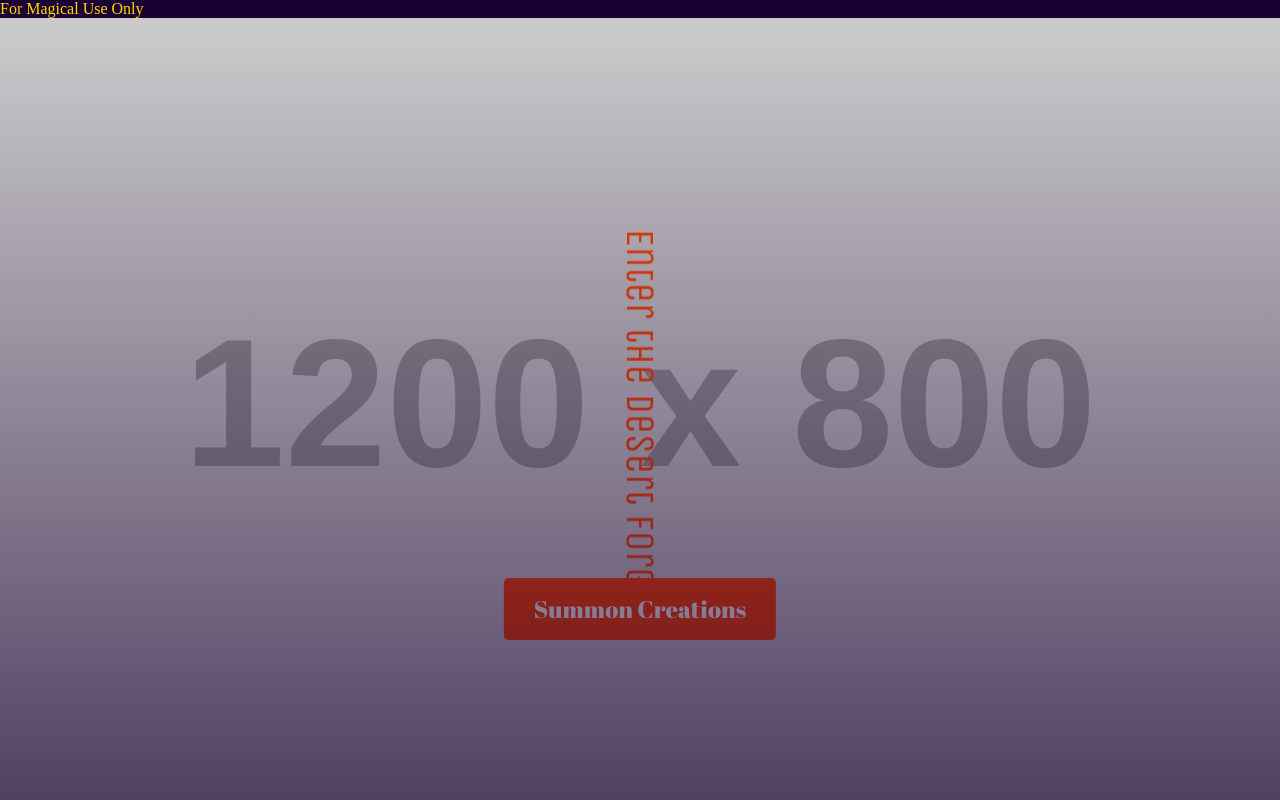
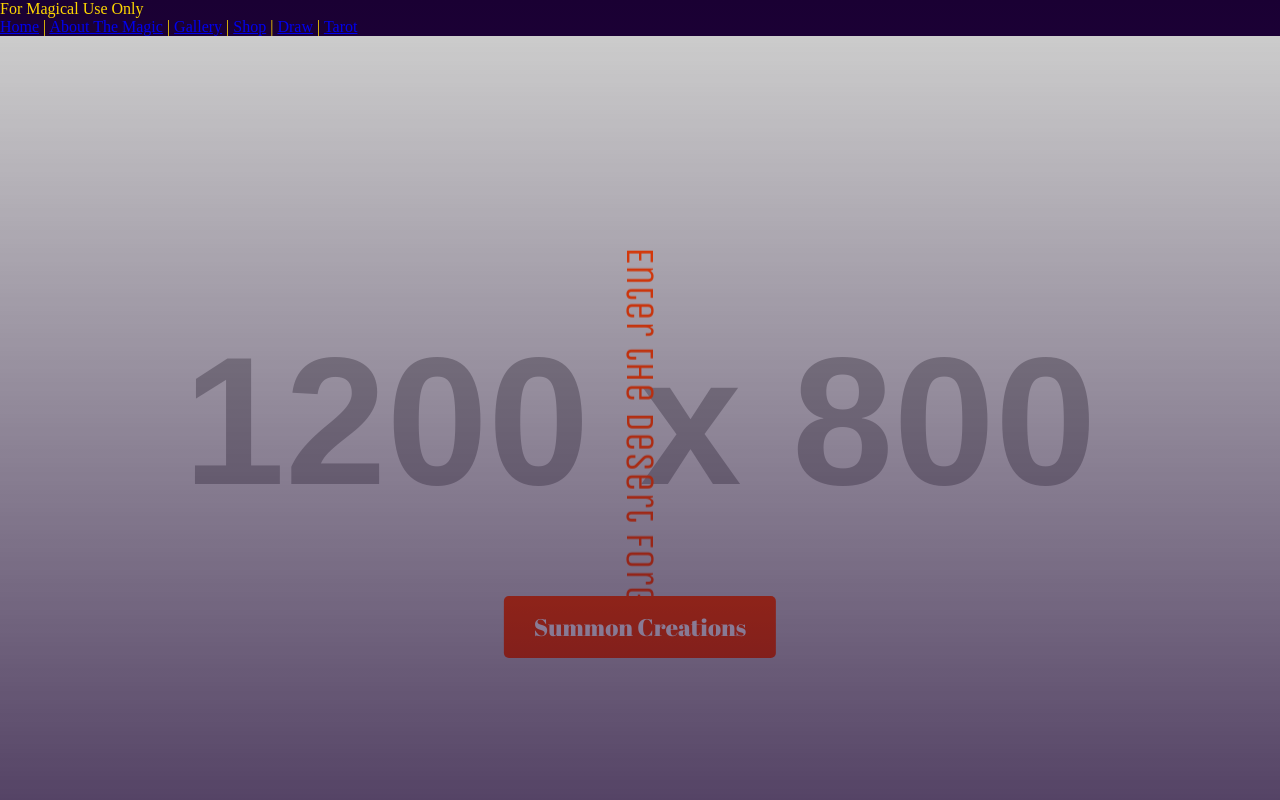
Before and after one commit to asterixnull/For-Magical-Use-Only, a plain HTML site: page magic.html in a window 1280 px wide. Shown: the top 800 px of the page. Drawn offline with nearby package versions, Linux system fonts and the light colour scheme; placeholder pictures from the web are drawn by us.

Commit message:
Update magic.html

```diff
--- a/magic.html
+++ b/magic.html
@@ -96,6 +96,9 @@
     </style>
 </head>
 <body>
+    <nav>
+        <a href="index.html">Home</a> | <a href="aboutthemagic.html">About The Magic</a> | <a href="gallery.html">Gallery</a> | <a href="marketplace.html">Shop</a> | <a href="draw.html">Draw</a> | <a href="tarot.html">Tarot</a>
+    </nav>
     <div class="parallax">
         <div class="orbit-text">Enter the Desert Forge</div>
         <button class="summon-button" onclick="document.querySelector('.products').style.animation='none';document.querySelector('.products').style.opacity='1';">Summon Creations</button>
```
